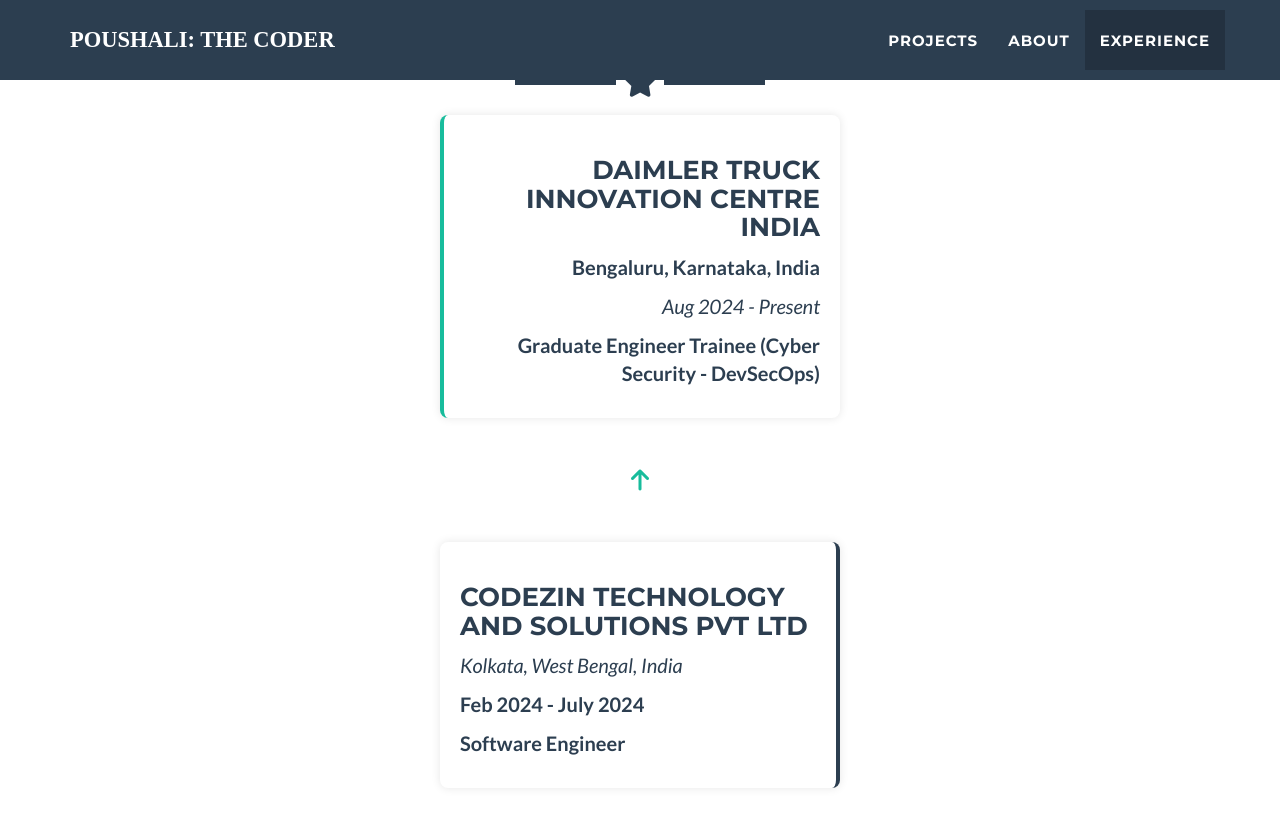
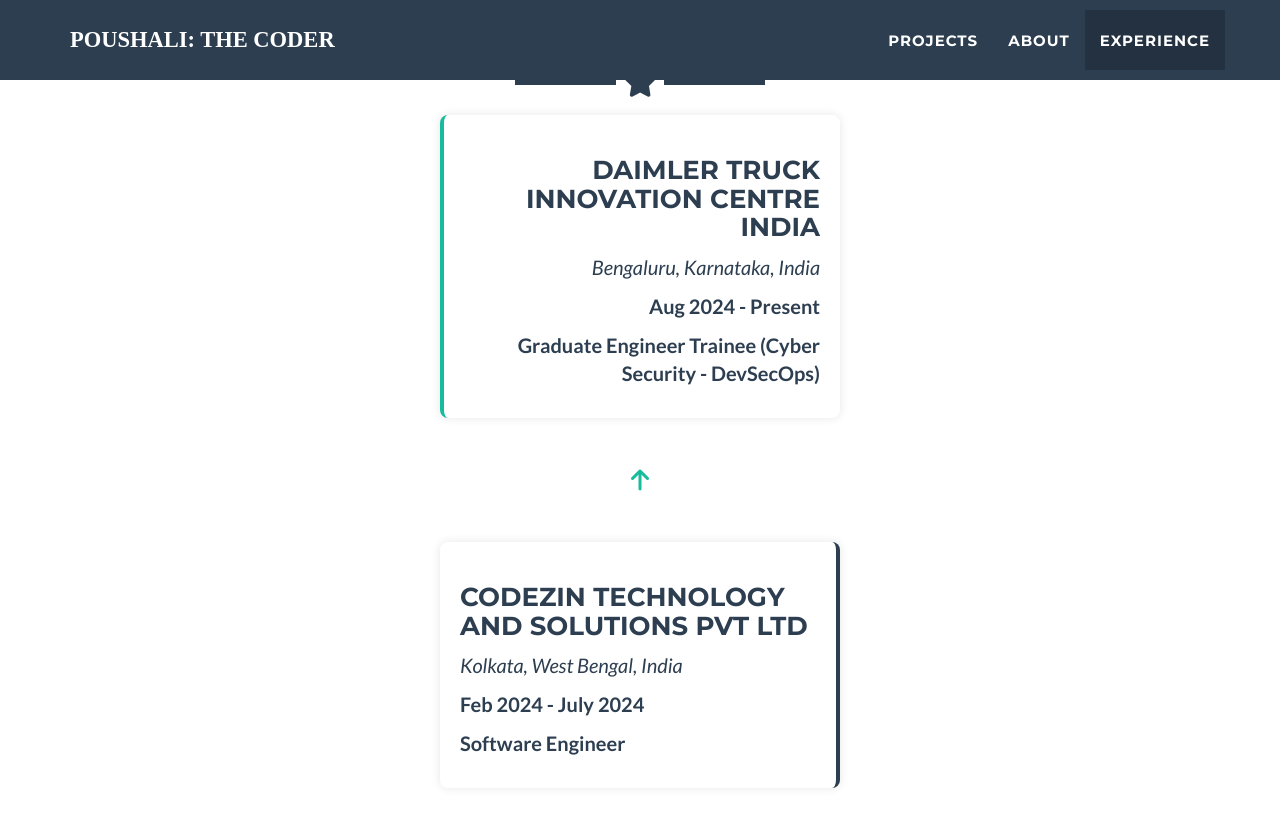
Before and after one commit to poushalic34/poushalic34.github.io, a Jekyll site: the page built from index.html, in a window 1280 px wide and 900 px high, scrolled down 2804 px. Shown: the top 827 px of the window. Built offline with Jekyll 4.4.1, drawn with Linux system fonts in a browser that asks for light colours.

```diff
--- a/_includes/contact_static.html
+++ b/_includes/contact_static.html
@@ -14,8 +14,8 @@
       <div class="timeline-item">
         <div class="timeline-content right">
           <h3>Daimler Truck Innovation Centre India</h3>
-          <p><strong>Bengaluru, Karnataka, India</strong></p>
-          <p><em>Aug 2024 - Present</em></p>
+          <p><em>Bengaluru, Karnataka, India</em></p>
+          <p><strong>Aug 2024 - Present</strong></p>
           <p><strong>Graduate Engineer Trainee (Cyber Security - DevSecOps)</strong></p>
         </div>
       </div>
```
